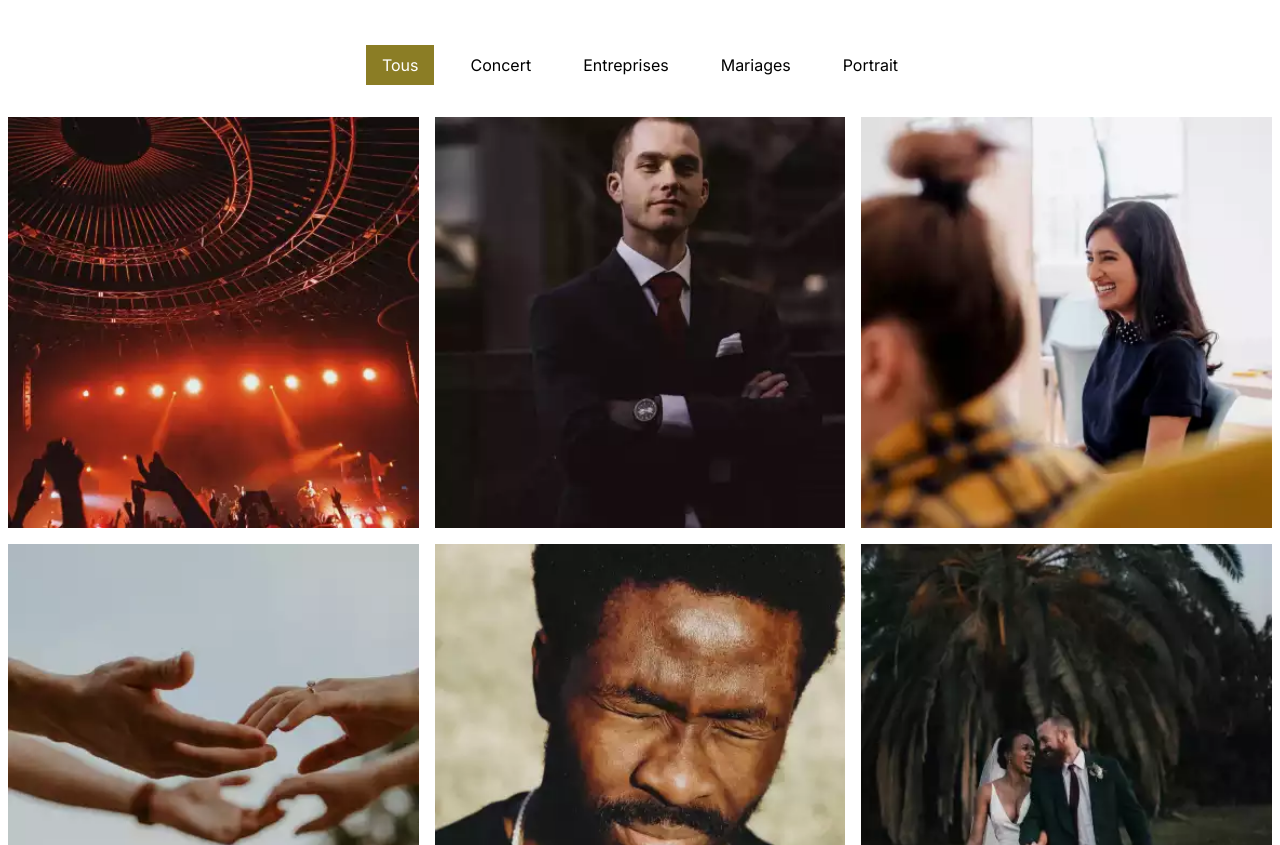
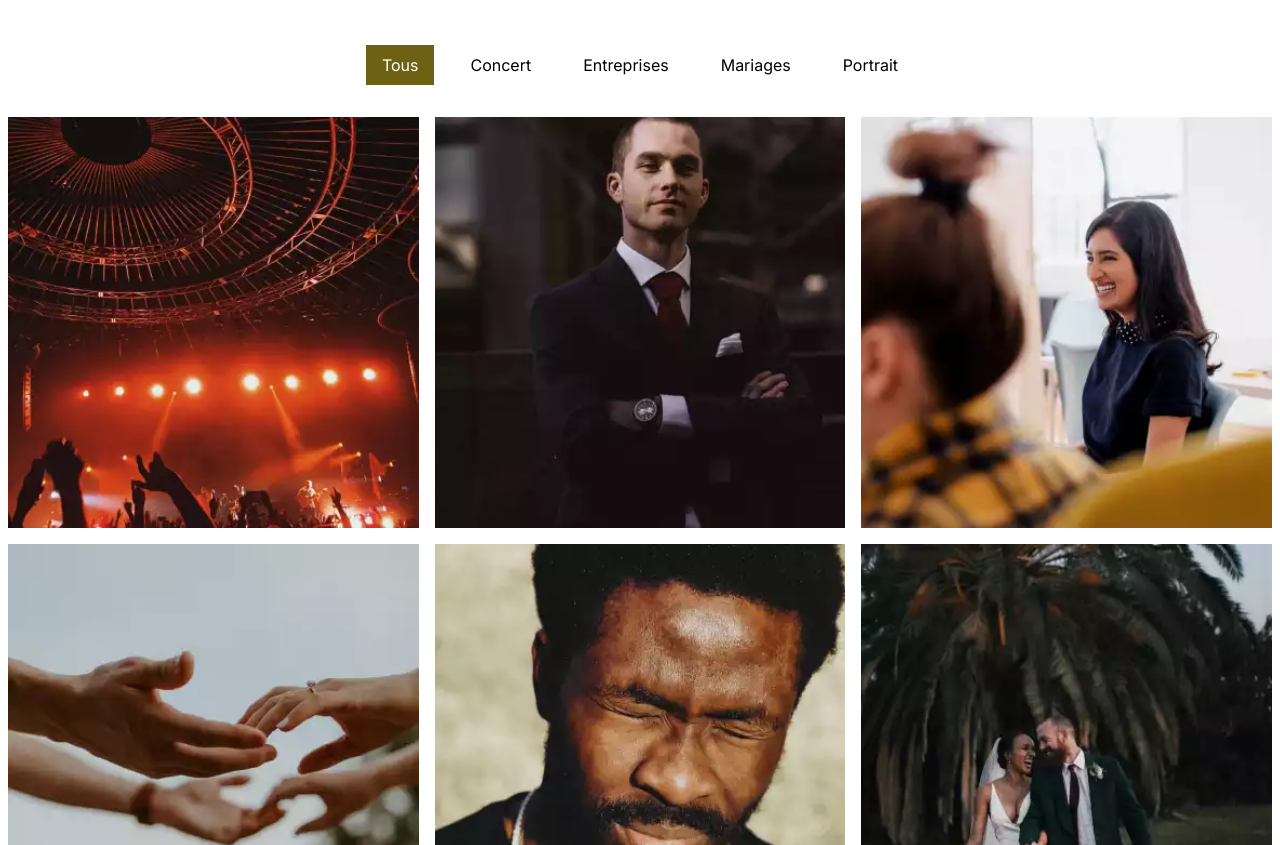
Before and after one commit to jo33200/nina-carducci, a plain HTML site: page index.html in a window 1280 px wide. Shown: the part 1515-2360 px from the top of the page. Drawn offline with nearby package versions, Linux system fonts and the light colour scheme.

Commit message:
fix: change color nav-link

```diff
--- a/assets/style.css
+++ b/assets/style.css
@@ -98,7 +98,7 @@ body {
 .nav-pills .nav-link.active,
 .nav-pills .show > .nav-link {
     color: #fff;
-    background-color: #8B7D25;
+    background-color: #6E6114;
     border-radius: 0;
 }
 .nav-pills .nav-link {
```
